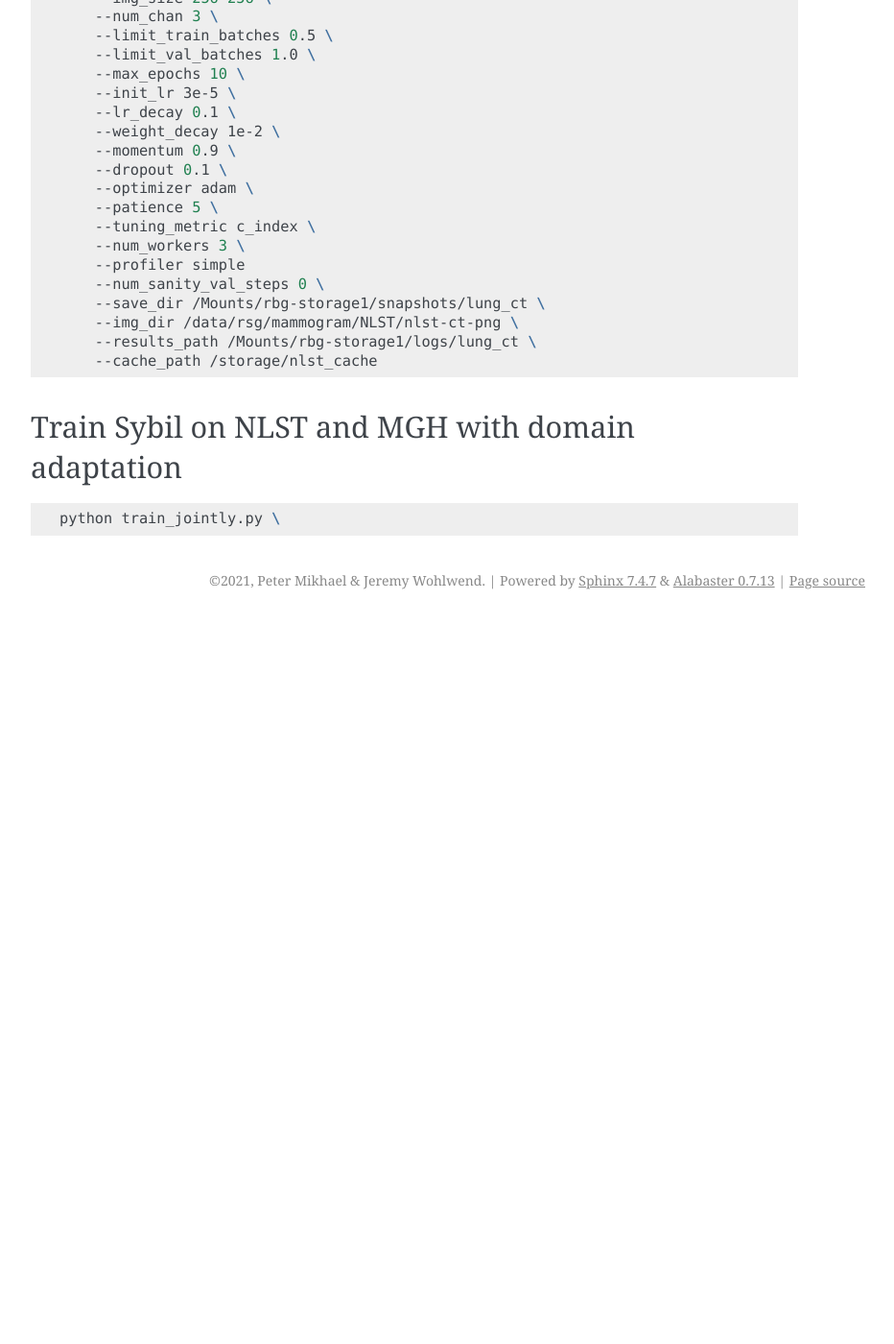
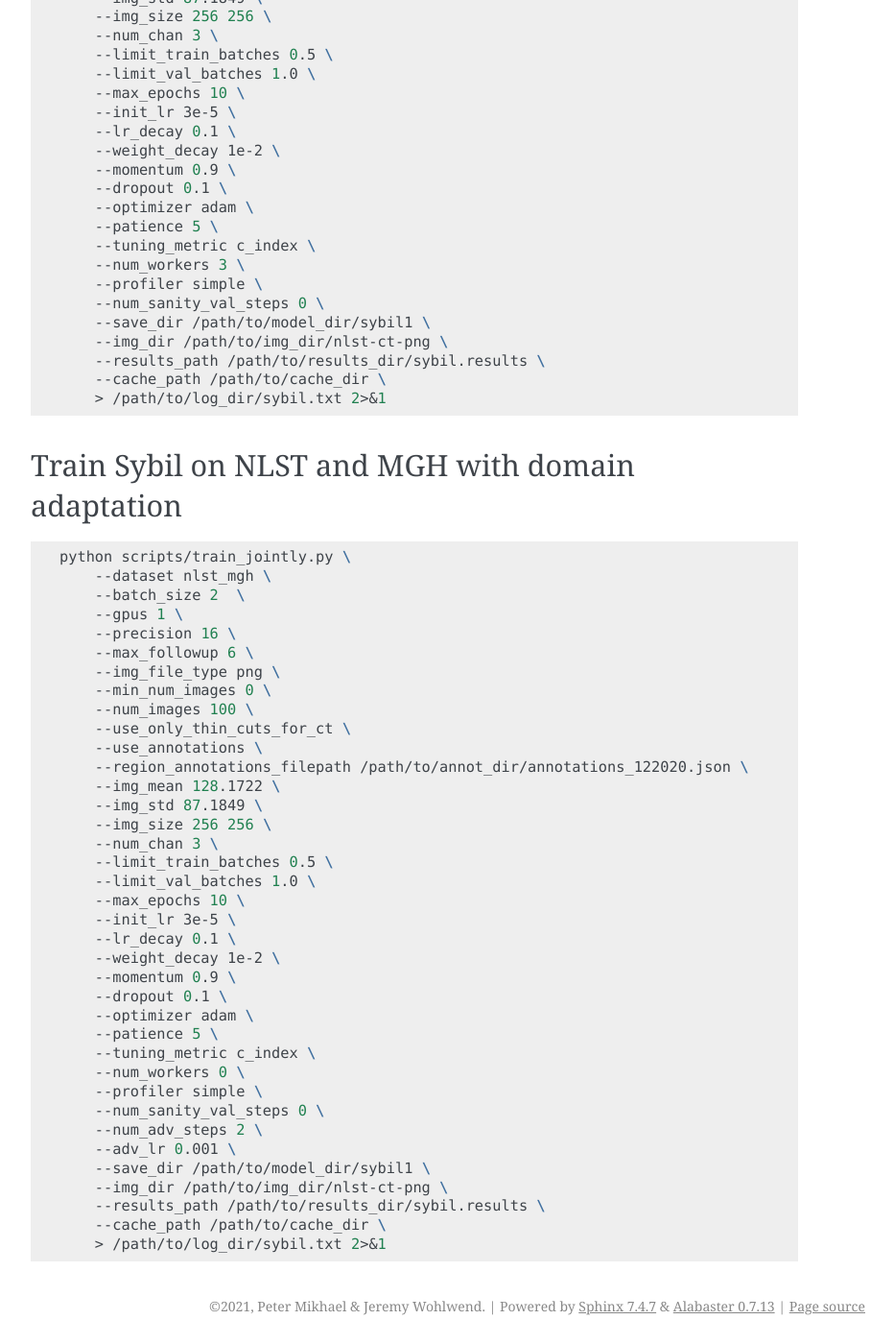
Before and after one commit to reginabarzilaygroup/Sybil, a Sphinx documentation site: the page built from docs/readme.md, in a window 1280 px wide and 1400 px high, scrolled down 452 px. Shown: the whole window at 96% size, without its empty margins (338-1270 px from the left). Built offline with Sphinx 7.4.7, drawn with Linux system fonts in a browser that asks for light colours; the version number could not be read and is left out; before the commit the page ends 1096 px from its top, so only the background shows below that; some of the changed text lies outside the part shown.

Commit message:
full training params

````diff
--- a/docs/readme.md
+++ b/docs/readme.md
@@ -14,6 +14,7 @@ python train.py \
     --num_images 200 \
     --use_only_thin_cuts_for_ct \
     --use_annotations \
+    --region_annotations_filepath /path/to/annot_dir/annotations_122020.json \
     --img_mean 128.1722 \
     --img_std 87.1849 \
     --img_size 256 256 \
@@ -30,16 +31,53 @@ python train.py \
     --patience 5 \
     --tuning_metric c_index \
     --num_workers 3 \
-    --profiler simple
+    --profiler simple \
     --num_sanity_val_steps 0 \
-    --save_dir /Mounts/rbg-storage1/snapshots/lung_ct \
-    --img_dir /data/rsg/mammogram/NLST/nlst-ct-png \
-    --results_path /Mounts/rbg-storage1/logs/lung_ct \
-    --cache_path /storage/nlst_cache
+    --save_dir /path/to/model_dir/sybil1 \
+    --img_dir /path/to/img_dir/nlst-ct-png \
+    --results_path /path/to/results_dir/sybil.results \
+    --cache_path /path/to/cache_dir \
+    > /path/to/log_dir/sybil.txt 2>&1
 ```
 
 ### Train Sybil on NLST and MGH with domain adaptation
 
 ```sh
-python train_jointly.py \
+python scripts/train_jointly.py \
+    --dataset nlst_mgh \
+    --batch_size 2  \
+    --gpus 1 \
+    --precision 16 \
+    --max_followup 6 \
+    --img_file_type png \
+    --min_num_images 0 \
+    --num_images 100 \
+    --use_only_thin_cuts_for_ct \
+    --use_annotations \
+    --region_annotations_filepath /path/to/annot_dir/annotations_122020.json \
+    --img_mean 128.1722 \
+    --img_std 87.1849 \
+    --img_size 256 256 \
+    --num_chan 3 \
+    --limit_train_batches 0.5 \
+    --limit_val_batches 1.0 \
+    --max_epochs 10 \
+    --init_lr 3e-5 \
+    --lr_decay 0.1 \
+    --weight_decay 1e-2 \
+    --momentum 0.9 \
+    --dropout 0.1 \
+    --optimizer adam \
+    --patience 5 \
+    --tuning_metric c_index \
+    --num_workers 0 \
+    --profiler simple \
+    --num_sanity_val_steps 0 \
+    --num_adv_steps 2 \
+    --adv_lr 0.001 \
+    --save_dir /path/to/model_dir/sybil1 \
+    --img_dir /path/to/img_dir/nlst-ct-png \
+    --results_path /path/to/results_dir/sybil.results \
+    --cache_path /path/to/cache_dir \
+    > /path/to/log_dir/sybil.txt 2>&1
 ```
````
